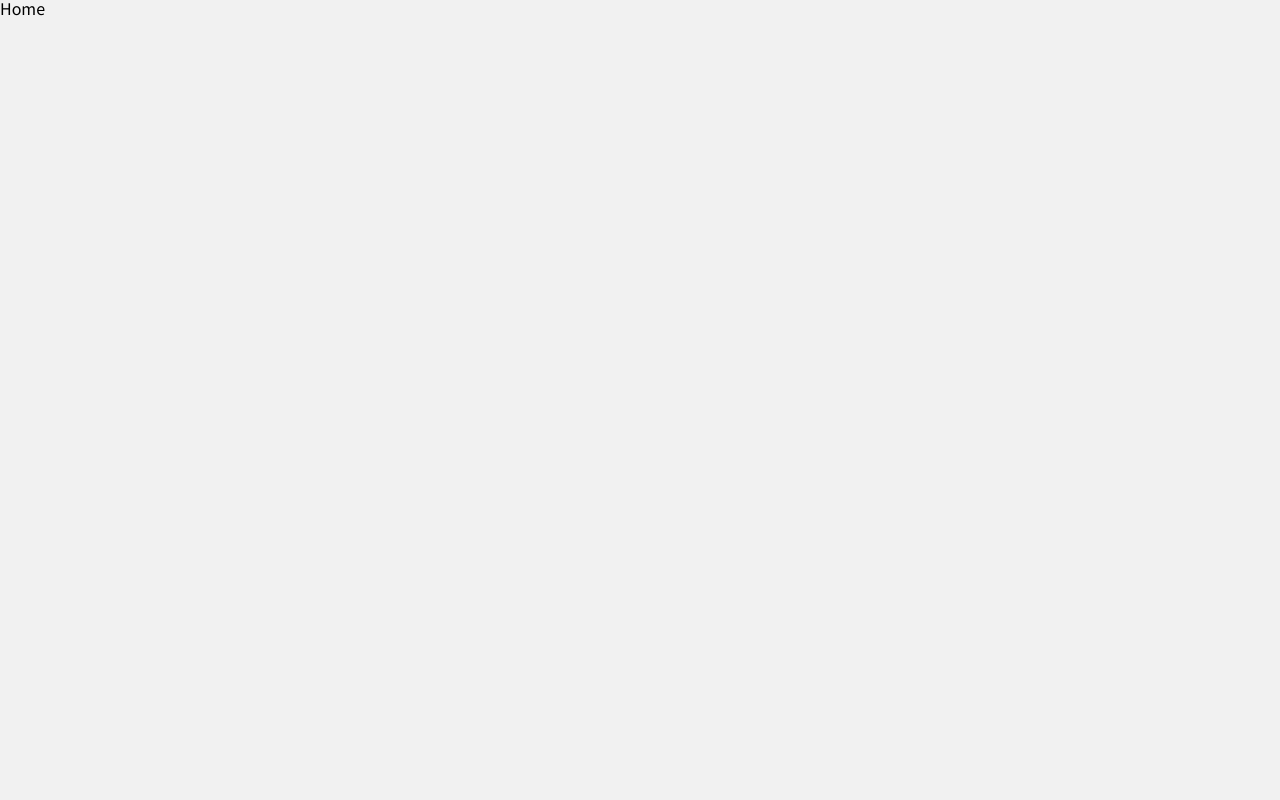
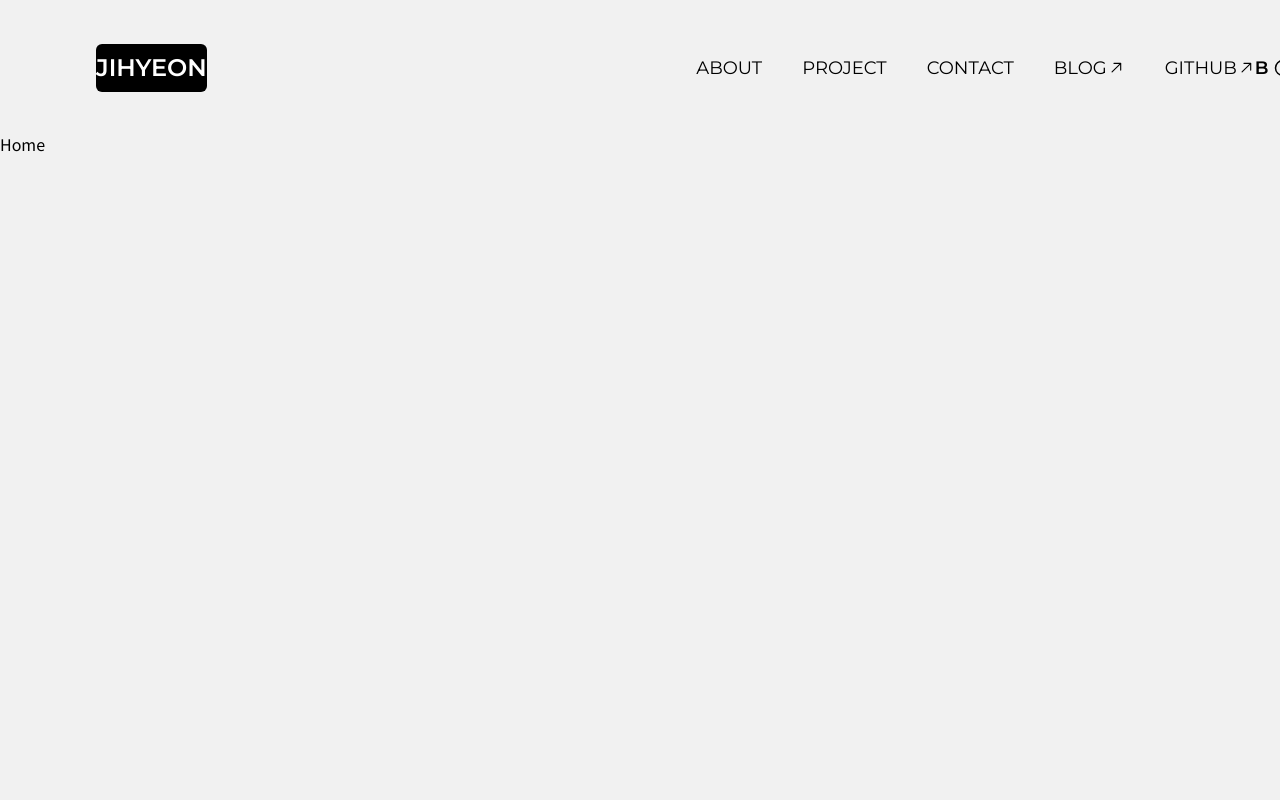
Before and after one commit to jhchoi1182/portfolio, a React (Vite) app: page / in a window 1280 px wide. Shown: the top 800 px of the page. Built offline with nearby package versions, Linux system fonts and the light colour scheme.

Commit message:
[FEAT] 헤더 레이아웃 작업

```diff
--- a/src/App.tsx
+++ b/src/App.tsx
@@ -1,7 +1,11 @@
 import Router from "./Router";
 
 function App() {
-  return <Router />;
+  return (
+    <>
+      <Router />;
+    </>
+  );
 }
 
 export default App;
--- a/src/Router.tsx
+++ b/src/Router.tsx
@@ -1,10 +1,12 @@
 import { BrowserRouter, Route, Routes } from "react-router-dom";
 
+import Header from "./components/header/Header";
 import Home from "./pages/Home";
 
 function Router() {
   return (
     <BrowserRouter>
+      <Header />
       <Routes>
         <Route path="/" element={<Home />} />
       </Routes>
--- /dev/null
+++ b/src/components/header/Header.tsx
@@ -0,0 +1,15 @@
+import DarkmodeToggle from "./elements/DarkmodeToggle";
+import MovingLogo from "./elements/MovingLogo";
+import NavTab from "./elements/NavTab";
+
+function Header() {
+  return (
+    <nav className="sticky top-0 flex items-center py-11 px-24 font-montserrat">
+      <MovingLogo />
+      <NavTab />
+      <DarkmodeToggle />
+    </nav>
+  );
+}
+
+export default Header;
--- /dev/null
+++ b/src/components/header/elements/DarkmodeToggle.tsx
@@ -0,0 +1,12 @@
+import { FiCircle } from "react-icons/fi";
+
+function DarkmodeToggle() {
+  return (
+    <button className="flex items-center ml-auto gap-[5px] text-lg">
+      <span className="font-semibold">B</span>
+      <FiCircle />
+    </button>
+  );
+}
+
+export default DarkmodeToggle;
--- /dev/null
+++ b/src/components/header/elements/MovingLogo.tsx
@@ -0,0 +1,17 @@
+// import { useState } from "react";
+import { center } from "../../../css/layout";
+
+function MovingLogo() {
+  // const [isScrolled, setIsScrolled] = useState(false);
+  return (
+    <div className="w-44 h-12 mr-[45%]">
+      <div
+        className={`${center} w-full h-full bg-black text-white text-2xl font-semibold rounded-md`}
+      >
+        JIHYEON
+      </div>
+    </div>
+  );
+}
+
+export default MovingLogo;
--- /dev/null
+++ b/src/components/header/elements/NavTab.tsx
@@ -0,0 +1,32 @@
+import { GoArrowUpRight } from "react-icons/go";
+import { Link } from "react-router-dom";
+
+function NavTab() {
+  return (
+    <ul className="flex gap-10 text-lg">
+      <li>
+        <Link to={"/"}>ABOUT</Link>
+      </li>
+      <li>
+        <Link to={"/"}>PROJECT</Link>
+      </li>
+      <li>
+        <Link to={"/"}>CONTACT</Link>
+      </li>
+      <li>
+        <Link to={"/"} className="flex items-center">
+          <span>BLOG</span>
+          <GoArrowUpRight />
+        </Link>
+      </li>
+      <li>
+        <Link to={"/"} className="flex items-center">
+          <span>GITHUB</span>
+          <GoArrowUpRight />
+        </Link>
+      </li>
+    </ul>
+  );
+}
+
+export default NavTab;
--- /dev/null
+++ b/src/css/layout.ts
@@ -0,0 +1 @@
+export const center = "flex justify-center items-center";
--- a/src/pages/Home.tsx
+++ b/src/pages/Home.tsx
@@ -1,5 +1,9 @@
 function Home() {
-  return <div>Home</div>;
+  return (
+    <div className="h-screen">
+      <div>Home</div>
+    </div>
+  );
 }
 
 export default Home;
```
